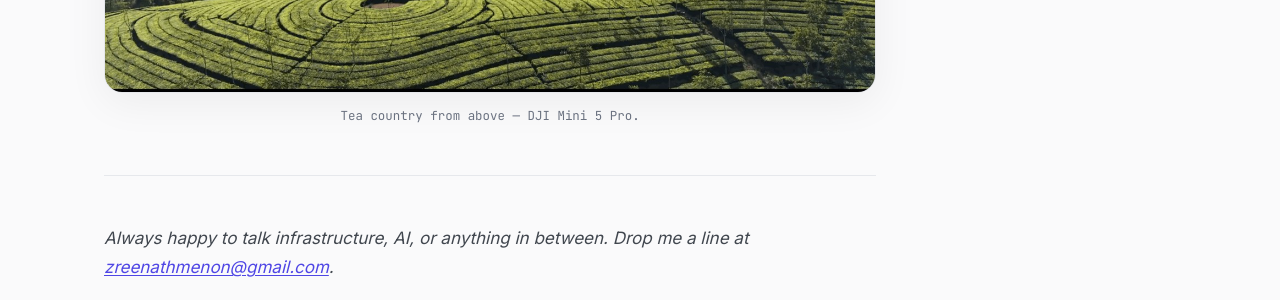
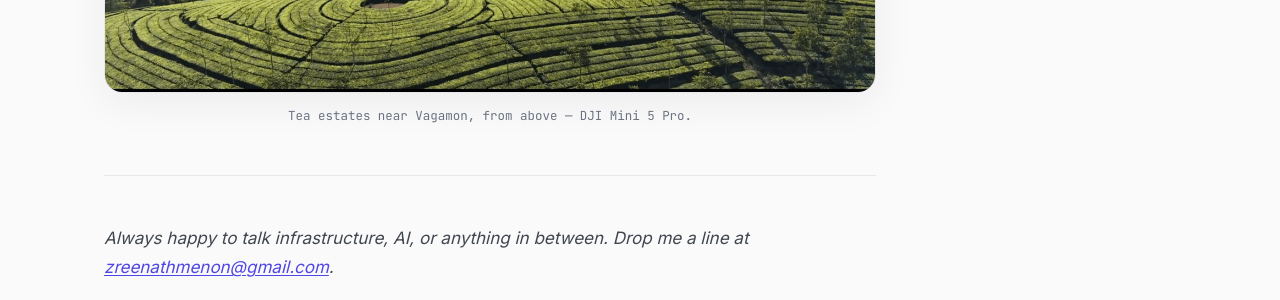
Before and after one commit to sreenathmmenon/sreenathmmenon.github.io, a Jekyll site: the page built from about.md, in a window 1280 px wide and 900 px high, scrolled down 1518 px. Shown: the part 353-653 px from the top of the window. Built offline with Jekyll 4.4.1, drawn with Linux system fonts in a browser that asks for light colours.

Commit message:
Name the location (Vagamon) in drone photo caption and alt text

```diff
--- a/about.md
+++ b/about.md
@@ -36,8 +36,8 @@ Lately I've taken up flying — a DJI Mini 5 Pro over the green ridges near home
 I seem to like the view from up there in general — I've also flown the world's longest urban zipline, starting some 170 metres above Dubai Marina.
 
 <figure class="photo">
-  <img src="{{ '/assets/images/drone-tea-estate.jpg' | relative_url }}" alt="Aerial view of terraced tea estates over green ridges, shot from a drone" width="1400" height="683" loading="lazy">
-  <figcaption>Tea country from above — DJI Mini 5 Pro.</figcaption>
+  <img src="{{ '/assets/images/drone-tea-estate.jpg' | relative_url }}" alt="Aerial view of terraced tea estates over green ridges near Vagamon, Kerala, shot from a drone" width="1400" height="683" loading="lazy">
+  <figcaption>Tea estates near Vagamon, from above — DJI Mini 5 Pro.</figcaption>
 </figure>
 
 ---
```
